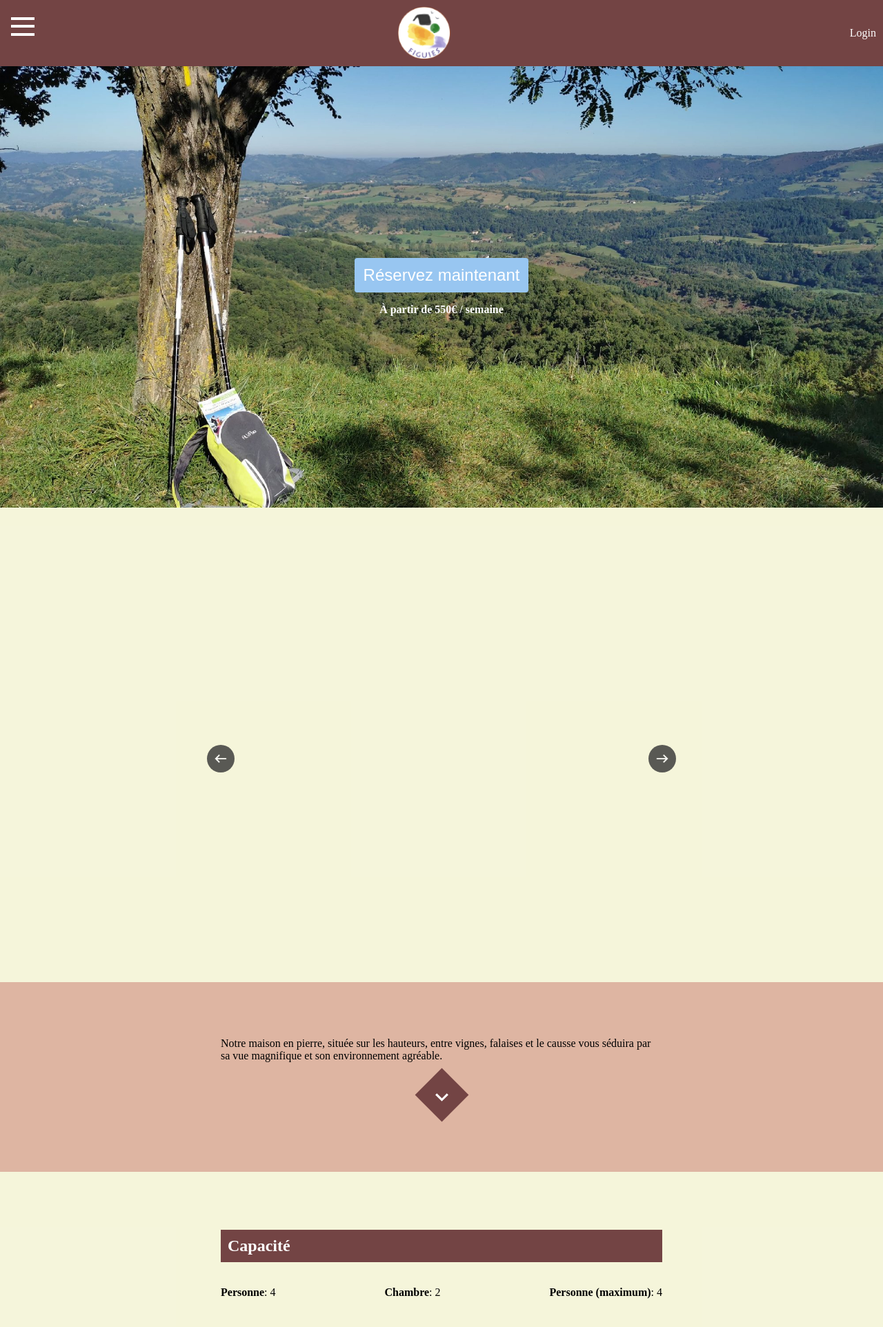
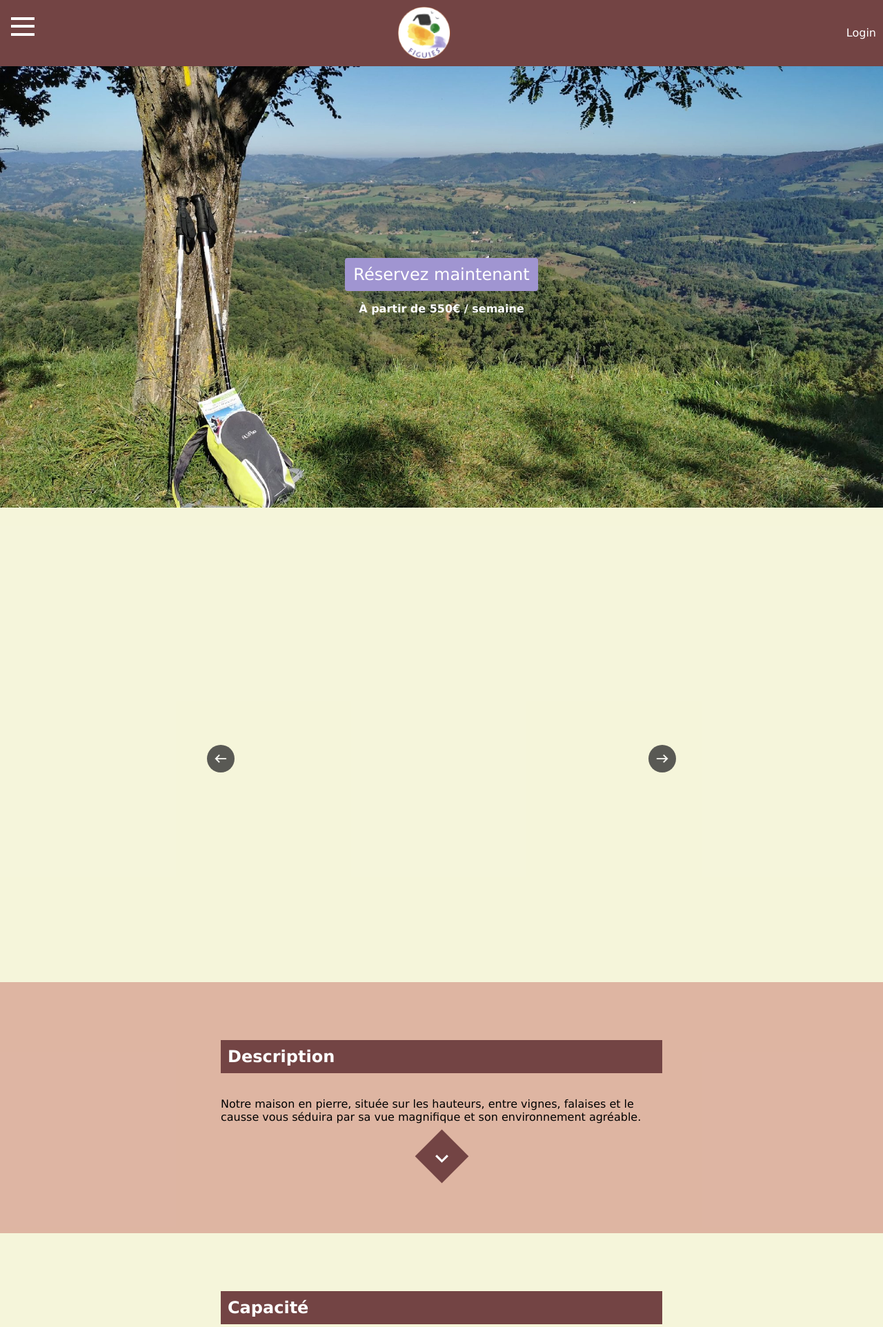
Before and after one commit to mateoisabey/ProjetWebGite, a PHP site: page / in a window 1280 px wide. Shown: the top 1924 px of the page at 69% size. Run offline with PHP 8.4, Linux system fonts and the light colour scheme; data that the repository does not hold is empty; some libraries are stand-ins or nearby versions.

Commit message:
Update CSS for index and contact pages

```diff
--- a/index.php
+++ b/index.php
@@ -37,8 +37,7 @@
         </header>
         <section>
             <div class="section-background">
-                <!-- Todo: change the link -->
-                <button class="button" type="button" onclick=""><a id="reservationBtn" href="page/contact.php">Réservez maintenant</a></button>
+                <a class="reservation-button" id="reservationBtn" href="page/contact.php">Réservez maintenant</a>
                 <p>À partir de 550€ / semaine</p>
             </div>
             <div class="section-background-color2">
@@ -48,6 +47,7 @@
             </div>
             <div class="section-background-color1" id="aPropos">
                 <div class="description">
+                    <h2 class="titre">Description</h2>
                     <p>Notre maison en pierre, située sur les hauteurs, entre vignes, falaises et le causse vous séduira par sa vue magnifique et son environnement agréable.</p>
                     <div id="diamond-button-description" class="diamond-background">
                         <img class="diamond" src="./images/icon-arrow-down.svg" alt="Découvrir la description">
--- a/page/menu.html
+++ b/page/menu.html
@@ -6,24 +6,24 @@
         <header class="header">
             <nav class="nav">
                 <label for="menu">
-                    <svg version="1.1" xmlns="http://www.w3.org/2000/svg" xmlns:xlink="http://www.w3.org/1999/xlink" x="0px" y="0px" width="34px" height="27px" viewBox="0 0 34 27" enable-background="new 0 0 34 27" xml:space="preserve">
+                    <svg version="1.1" xmlns="http://www.w3.org/2000/svg" xmlns:xlink="http://www.w3.org/1999/xlink"
+                         x="0px" y="0px" width="34px" height="27px" viewBox="0 0 34 27"
+                         enable-background="new 0 0 34 27" xml:space="preserve">
 <rect fill="#FFFFFF" width="34" height="4"/>
                         <rect y="11" fill="#FFFFFF" width="34" height="4"/>
                         <rect y="23" fill="#FFFFFF" width="34" height="4"/>
 </svg>
                     <span>×</span>
-
                 </label>
-
-                <h1><a href="#">Accueil</a></h1>
-                <li><a href="#aPropos">A propos</a></li>
-                <li><a href="#nosService">Nos services</a></li>
-                <li><a href="page/contact.php">Contact</a></li>
+                <h1><a class="link" href="#">Accueil</a></h1>
+                <li><a class="link" href="#aPropos">A propos</a></li>
+                <li><a class="link" href="#nosService">Nos services</a></li>
+                <li><a class="link" href="page/contact.php">Contact</a></li>
             </nav>
         </header>
 
     </div>
-    <nav  id="mySidenav" class="sidenav">
+    <nav id="mySidenav" class="sidenav">
         <a id="closeBtn" href="#" class="close"></a>
 
     </nav>
--- a/style/admin.css
+++ b/style/admin.css
@@ -1,3 +1,7 @@
+* {
+    font-family: verdana, arial, sans-serif;
+}
+
 body {
     font-family: Arial, sans-serif;
     background-color: #eeedbe;
--- a/style/index.css
+++ b/style/index.css
@@ -1,3 +1,7 @@
+* {
+    font-family: verdana, arial, sans-serif;
+}
+
 .titre {
     display: inline;
 }
@@ -8,39 +12,32 @@ body {
 
 }
 
-
-.button {
-    background-color: #98c6f1;
+.reservation-button {
+    background-color: #A095D1;
     color: white;
     display: inline-block;
-    font-weight: 400;
-    text-align: center;
+    text-decoration: none;
     white-space: nowrap;
-    vertical-align: middle;
-    border: 1px solid transparent;
     padding: 0.375rem 0.75rem;
     font-size: 1.5rem;
     line-height: 1.5;
     border-radius: 0.25rem;
     transition: 0.5s;
 }
-.button a {
-    display: inline-block;
-}
 
-.button:hover {
+.reservation-button:hover {
     padding-right: 40px;
     transition: 0.5s;
 }
 
-.button::after {
+.reservation-button::after {
     content: '\00bb';
     position: absolute;
     opacity: 0;
     transition: 0.5s;
 }
 
-.button:hover::after {
+.reservation-button:hover::after {
     opacity: 1;
     margin-left: 15px;
 }
@@ -109,7 +106,7 @@ body {
 }
 
 
-#logo{
+#logo {
     margin-left: 45%;
     width: 6%;
     height: 6%;
@@ -237,8 +234,6 @@ body {
 }
 
 
-
-
 footer {
     display: flex;
     justify-content: space-between;
@@ -273,7 +268,3 @@ footer {
 .foot {
     display: flex;
 }
-
-#reservationBtn:hover {
-    color: black;
-}
--- a/style/login.css
+++ b/style/login.css
@@ -1,3 +1,7 @@
+* {
+    font-family: verdana, arial, sans-serif;
+}
+
 /* Style de base pour le corps de la page */
 body {
     font-family: Arial, sans-serif;
--- a/style/menu.css
+++ b/style/menu.css
@@ -25,15 +25,15 @@ label {
 
 
 
-a,
+.link,
 label {
     color: #ffffff;
     text-decoration: none;
     display: block;
 }
 
-a:hover {
-    color: #98c6f1;
+.link:hover {
+    color: #A095D1;
 }
 
 .header {
```
Also changed, not shown: page/contact.php (+7 -9 lines), style/contact.css (+6 -2 lines).
